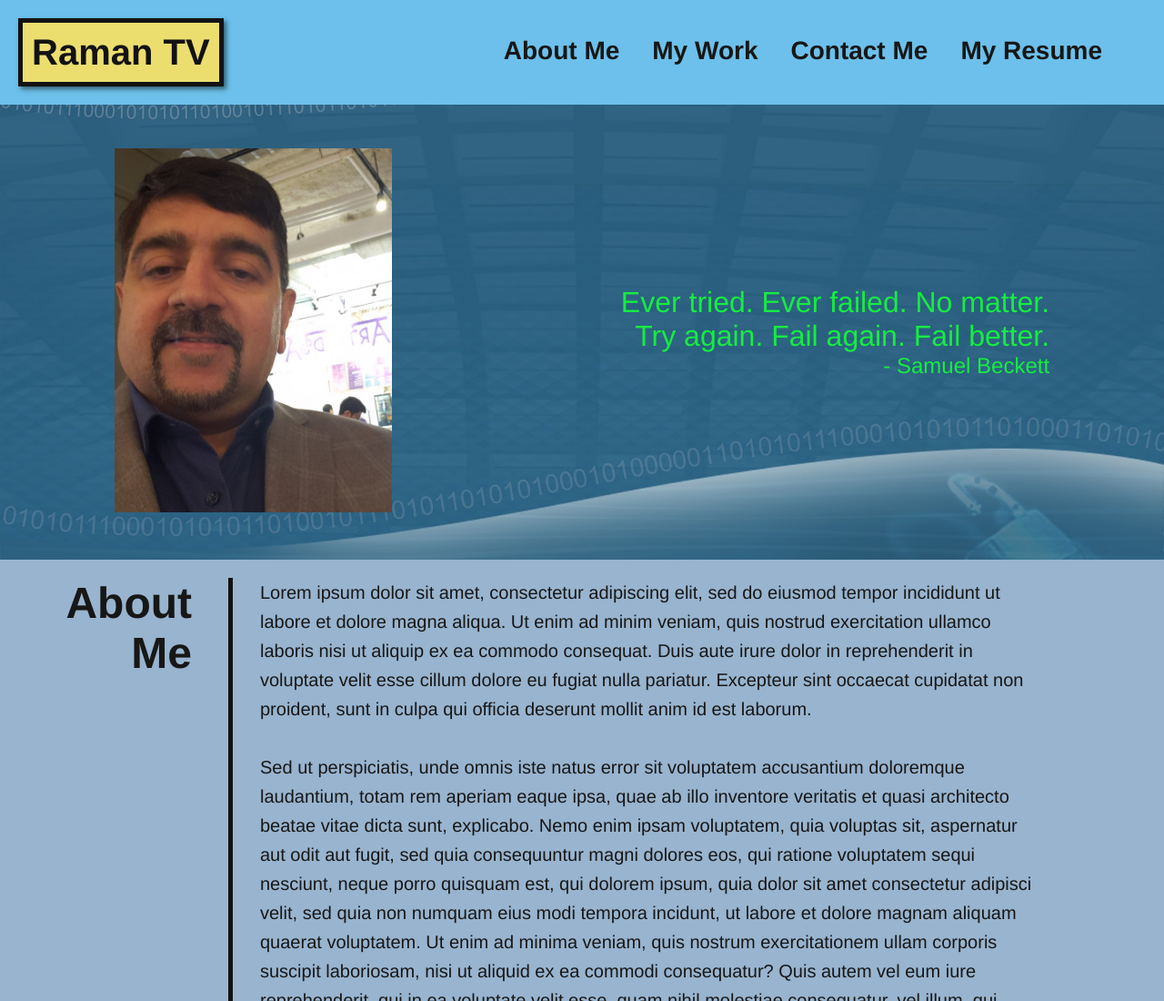
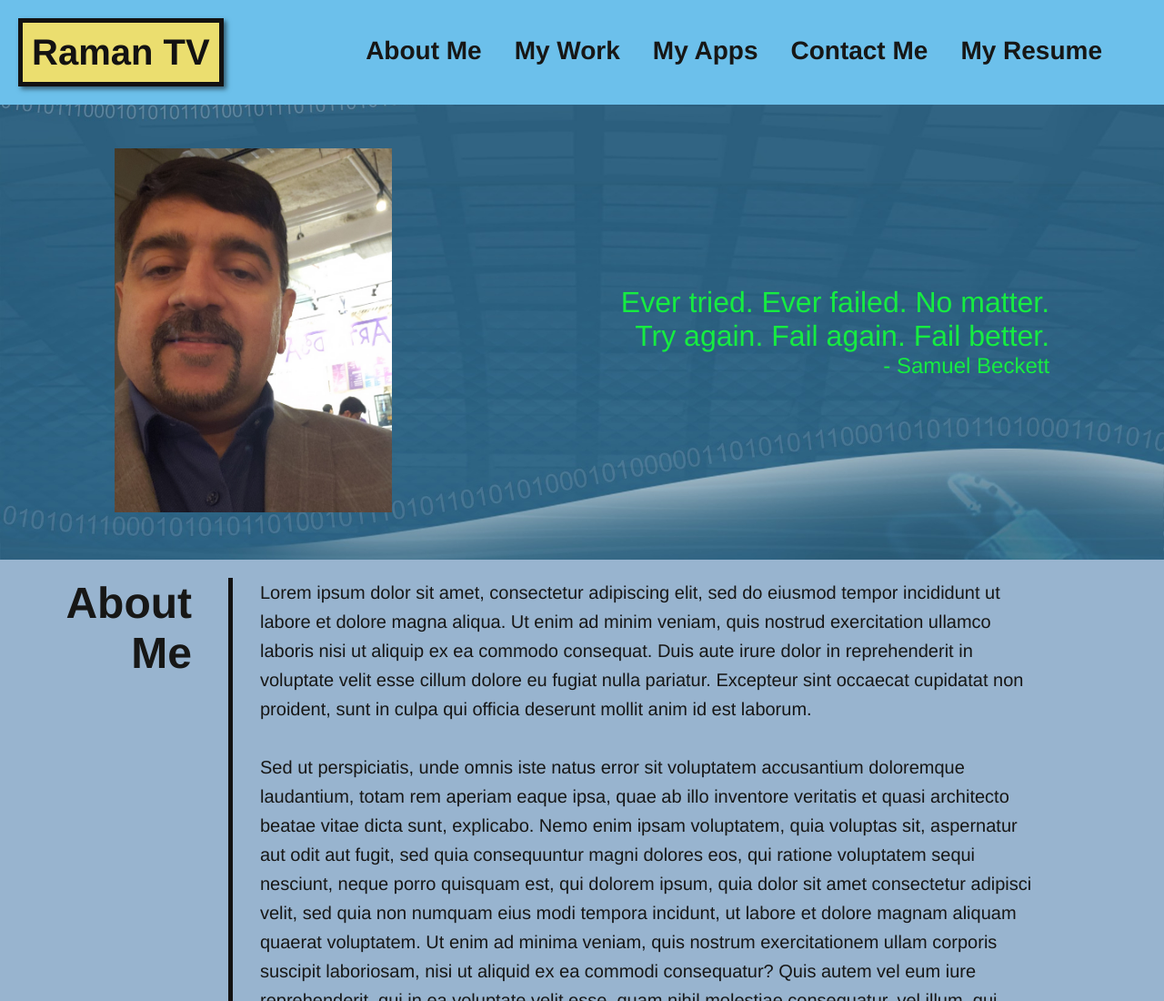
Before and after one commit to ramantv/rvt_portfolio, a plain HTML site: page index.html in a window 1280 px wide. Shown: the top 1100 px of the page at 91% size. Drawn offline with Linux system fonts and the light colour scheme.

Commit message:
Added My Apps to top Nav bar

```diff
--- a/index.html
+++ b/index.html
@@ -22,6 +22,9 @@
                 </li>
                 <li>
                     <a href="#my-work">My Work</a>
+                </li>
+                <li>
+                    <a href="#my-apps">My Apps</a>
                 </li>
                 <li>
                     <a href="#contact-me">Contact Me</a>
```
